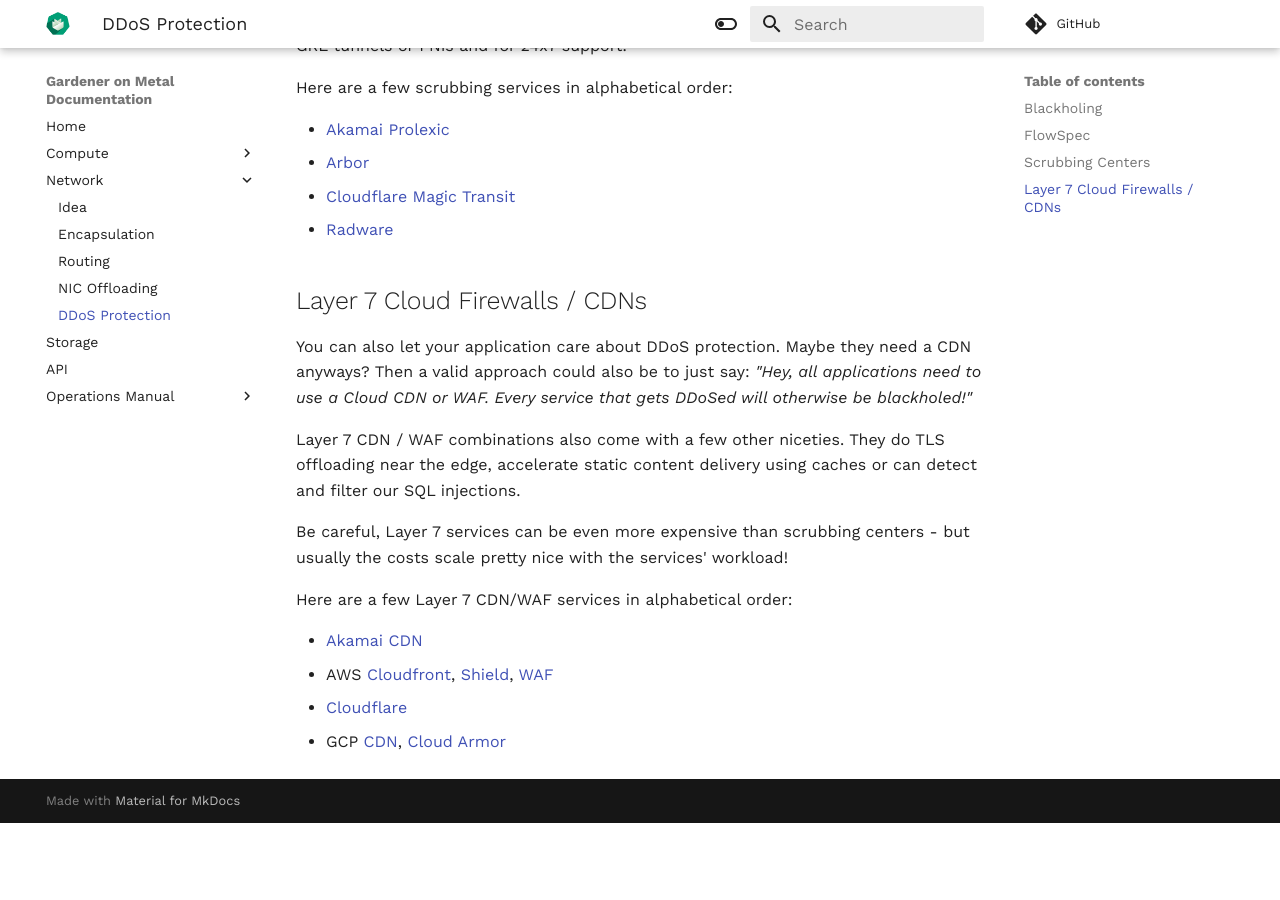
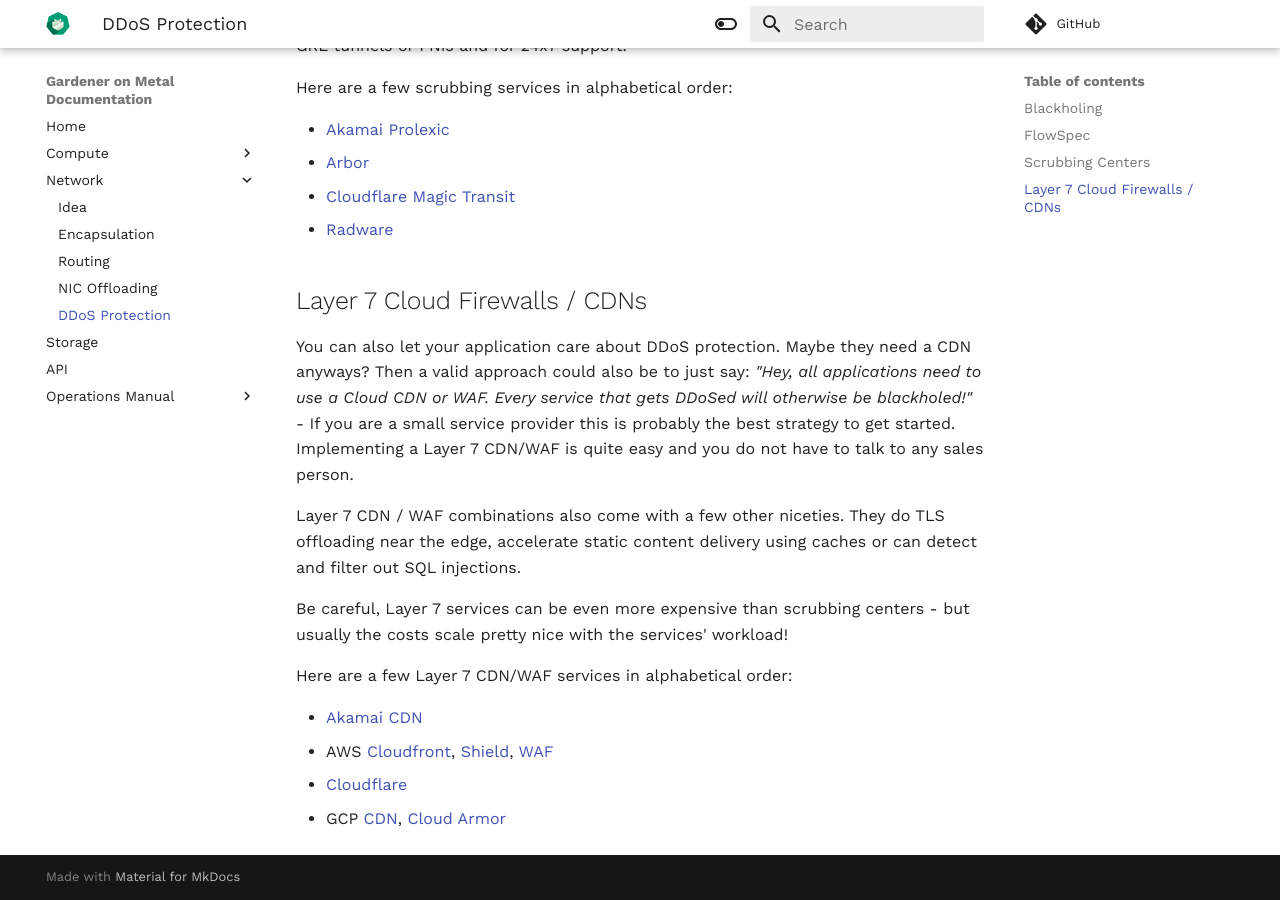
Before and after one commit to onmetal/documentation, an MkDocs documentation site: the page built from docs/network/ddos.md, in a window 1280 px wide and 900 px high, scrolled down 1683 px. Built offline with MkDocs 1.6.1 and Material for MkDocs 9.7.7, drawn with Linux system fonts in a browser that asks for light colours; comment, search, counter and statistics services are not loaded; before the commit the page ends 2506 px from its top, so only the background shows below that.

Commit message:
adding ddos recommendation

```diff
--- a/docs/network/ddos.md
+++ b/docs/network/ddos.md
@@ -52,9 +52,9 @@
 
 ## Layer 7 Cloud Firewalls / CDNs
 
-You can also let your application care about DDoS protection. Maybe they need a CDN anyways? Then a valid approach could also be to just say: *"Hey, all applications need to use a Cloud CDN or WAF. Every service that gets DDoSed will otherwise be blackholed!"*
+You can also let your application care about DDoS protection. Maybe they need a CDN anyways? Then a valid approach could also be to just say: *"Hey, all applications need to use a Cloud CDN or WAF. Every service that gets DDoSed will otherwise be blackholed!"* - If you are a small service provider this is probably the best strategy to get started. Implementing a Layer 7 CDN/WAF is quite easy and you do not have to talk to any sales person.
 
-Layer 7 CDN / WAF combinations also come with a few other niceties. They do TLS offloading near the edge, accelerate static content delivery using caches or can detect and filter our SQL injections.
+Layer 7 CDN / WAF combinations also come with a few other niceties. They do TLS offloading near the edge, accelerate static content delivery using caches or can detect and filter out SQL injections.
 
 Be careful, Layer 7 services can be even more expensive than scrubbing centers - but usually the costs scale pretty nice with the services' workload!
 
```
